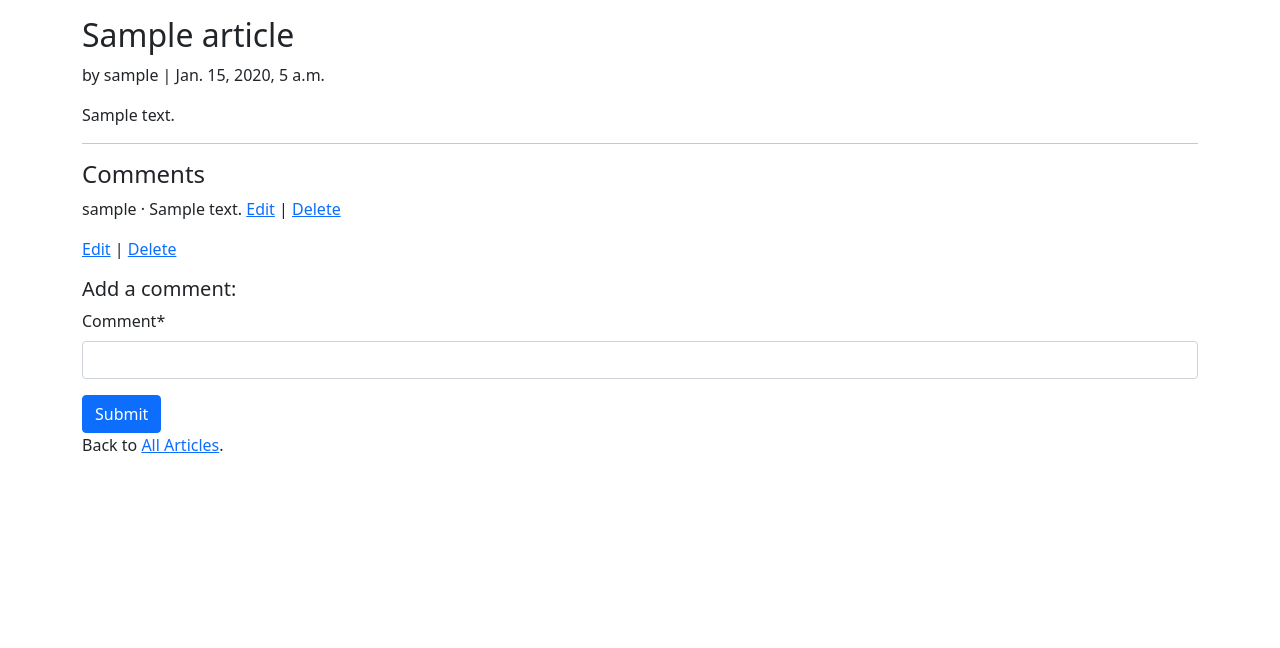
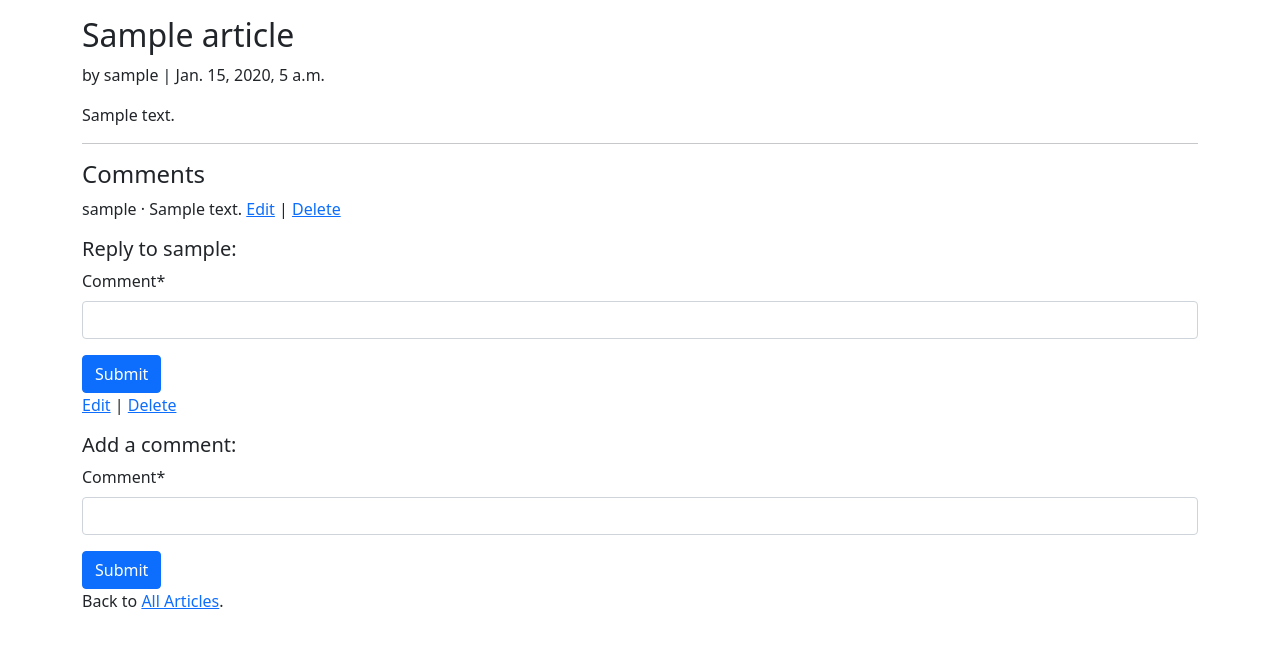
Before and after one commit to zhazgul00/news, a Django app: page /articles/1/ in a window 1280 px wide. Shown: the part 79-727 px from the top of the page. Run offline with Django 5.2, Linux system fonts and the light colour scheme; a user stored in the database is signed in; tables that the repository leaves empty hold one stand-in row (values such as "Sample post"); some libraries are stand-ins or nearby versions.

Commit message:
Add reply functionality to comments

```diff
--- a/articles/models.py
+++ b/articles/models.py
@@ -24,6 +24,7 @@ class Comment(models.Model):
         settings.AUTH_USER_MODEL,
         on_delete=models.CASCADE,
     )
+    parent = models.ForeignKey('self', null=True, blank=True, related_name='replies', on_delete=models.CASCADE)
     def __str__(self):
         return self.comment
 
--- a/articles/views.py
+++ b/articles/views.py
@@ -14,6 +14,7 @@ class CommentGet(DetailView):
     def get_context_data(self, **kwargs):
         context = super().get_context_data(**kwargs)
         context["form"] = CommentForm()
+        context["comments"] = self.object.comment_set.all()
         return context
 
 
@@ -26,11 +27,16 @@ class CommentPost(SingleObjectMixin, FormView):
         return super().post(request, *args, **kwargs)
 
     def form_valid(self, form):
-        comment = form.save(commit=False)
-        comment.article = self.object
-        form.instance.author = self.request.user
-        comment.save()
-        return super().form_valid(form)
+            comment = form.save(commit=False)
+            comment.article = self.object
+            form.instance.author = self.request.user
+
+            parent_id = self.request.POST.get('parent')
+            if parent_id:
+                comment.parent_id = parent_id
+            comment.save()
+            return super().form_valid(form)
+
 
     def get_success_url(self):
         article = self.get_object()
--- a/templates/article_detail.html
+++ b/templates/article_detail.html
@@ -11,8 +11,8 @@
 
 <h4>Comments</h4>
 
-
 {% for comment in object.comment_set.all %}
+    <div>
         <p>
             <span class="font-weight-bold">{{ comment.author }} &middot; </span> {{ comment }}
             {% if comment.author == request.user %}
@@ -20,6 +20,33 @@
                 <a href="{% url 'comment_delete' comment.pk %}">Delete</a>
             {% endif %}
         </p>
+
+
+        {% if user.is_authenticated %}
+            <h5>Reply to {{ comment.author }}:</h5>
+            <form method="post" action="{% url 'article_detail' object.pk %}">
+                {% csrf_token %}
+                <input type="hidden" name="parent" value="{{ comment.pk }}">
+                {{ form|crispy }}
+                <button type="submit" class="btn btn-primary">Submit</button>
+            </form>
+        {% else %}
+            <p>You must be logged in to leave a reply.</p>
+        {% endif %}
+
+
+        {% for reply in comment.replies.all %}
+            <div style="margin-left: 20px;">
+                <p>
+                    <span class="font-weight-bold">{{ reply.author }} &middot; </span> {{ reply }}
+                    {% if reply.author == request.user %}
+                        <a href="{% url 'comment_edit' reply.pk %}">Edit</a> |
+                        <a href="{% url 'comment_delete' reply.pk %}">Delete</a>
+                    {% endif %}
+                </p>
+            </div>
+        {% endfor %}
+    </div>
 {% endfor %}
 
 <p>
```
Also changed, not shown: articles/migrations/0003_comment_parent.py (added). Lines whose indentation alone changed are shown as unchanged.
